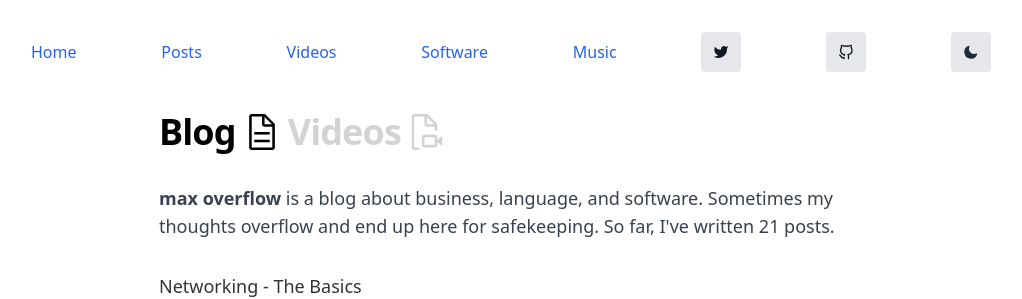
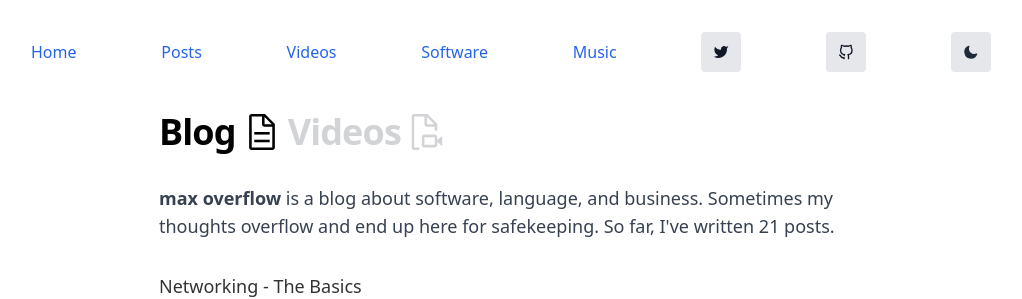
Before and after one commit to maxdemaio/max-nextjs, a Next.js app: page /posts in a window 1280 px wide. Shown: the top 299 px of the page, without its empty margins (129-1151 px from the left). Built offline with nearby package versions, Linux system fonts and the light colour scheme.

Commit message:
change order of blog header

```diff
--- a/components/PostsHeader.tsx
+++ b/components/PostsHeader.tsx
@@ -47,8 +47,8 @@ export default function PostsHeader(props: IPostsHeaderProps) {
         </Link>
       </h1>
       <p className="my-para">
-        <strong>{props.blogTitle}</strong> is a blog about business, language,
-        and software. Sometimes my thoughts overflow and end up here for
+        <strong>{props.blogTitle}</strong> is a blog about software, language,
+        and business. Sometimes my thoughts overflow and end up here for
         safekeeping. So far, I've written {props.allPostsData.length} posts.
       </p>
     </>
```
